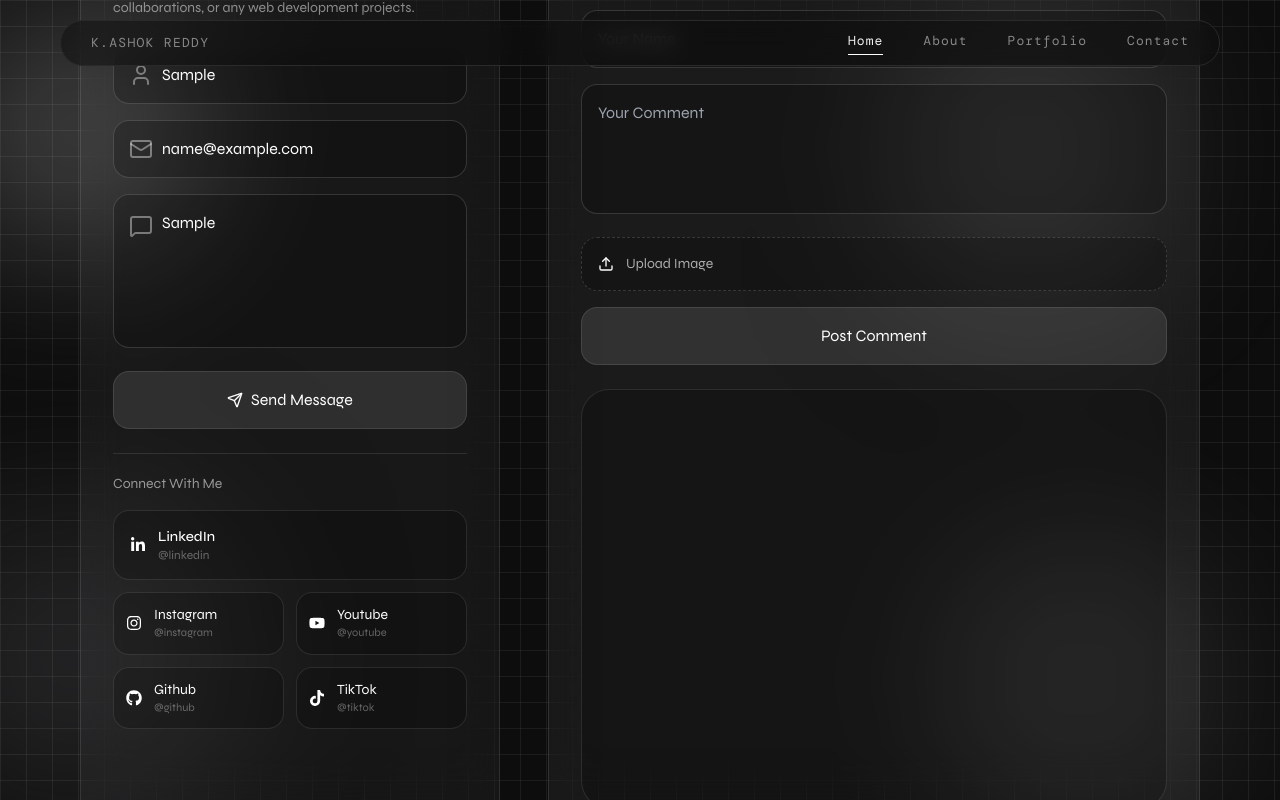
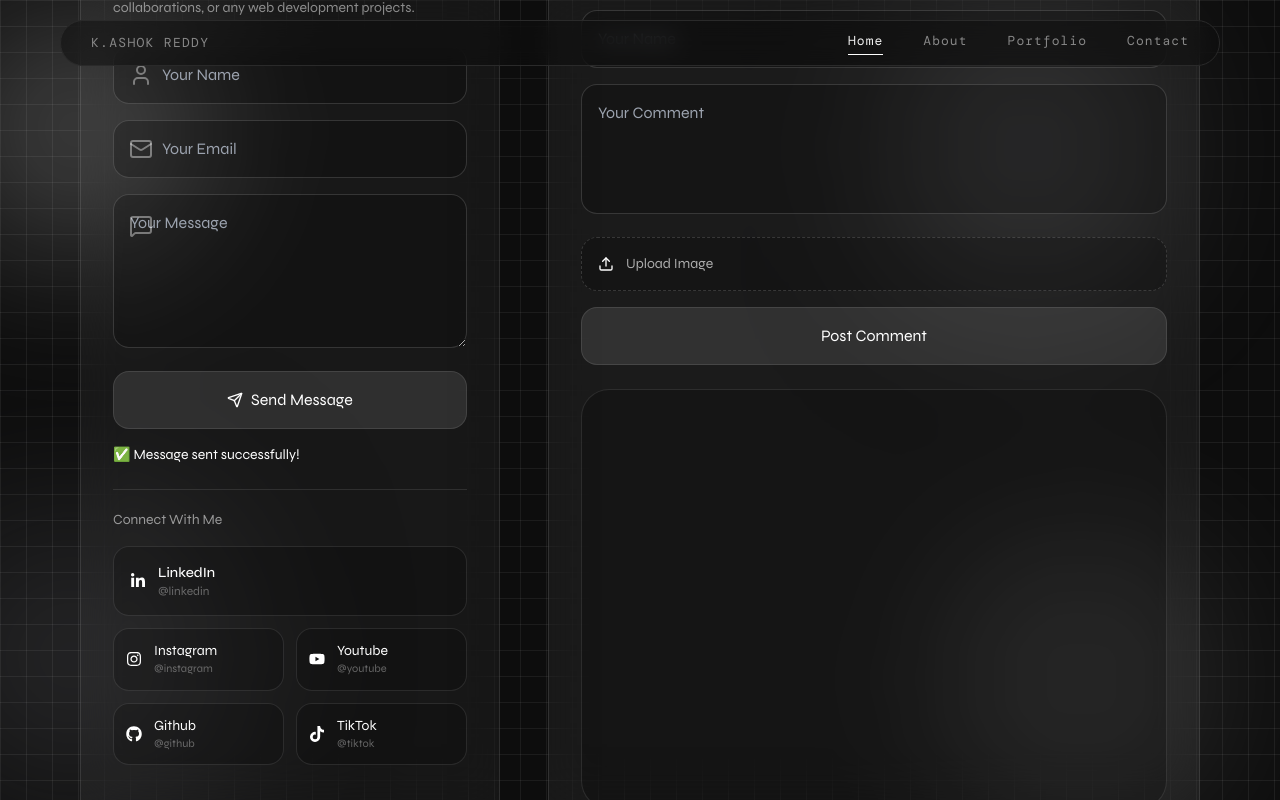
Before and after one commit to kambhamashokreddy7/Ashok-Portfolio, a Next.js app: page / in a window 1280 px wide. Both pictures are taken after typing "Sample", "name@example.com", "Sample" into the empty fields and a click on the button "Send Message". Shown: the part 2742-3542 px from the top of the page. Built offline with nearby package versions, Linux system fonts and the light colour scheme; a web font is replaced by a local one.

Commit message:
add email

```diff
--- a/package.json
+++ b/package.json
@@ -9,6 +9,7 @@
     "lint": "eslint"
   },
   "dependencies": {
+    "@emailjs/browser": "^4.4.1",
     "@react-three/drei": "^10.7.7",
     "@react-three/fiber": "^9.6.0",
     "@react-three/rapier": "^2.2.0",
--- a/src/components/sections/contact/ContactForm.tsx
+++ b/src/components/sections/contact/ContactForm.tsx
@@ -1,5 +1,6 @@
 'use client'
-
+import { useRef, useState } from "react";
+import emailjs from "@emailjs/browser";
 import { motion, Variants } from 'framer-motion'
 import {
   Send,
@@ -66,7 +67,42 @@ const socialLinks = [
   },
 ]
 
+const SERVICE_ID = "service_tmplfxc";
+const TEMPLATE_ID = "template_rf1ag8o";
+const PUBLIC_KEY = "zWn_wNT7KVrFIP9kS";
+
 export default function ContactForm() {
+  const form = useRef<HTMLFormElement>(null);
+
+  const [loading, setLoading] = useState(false);
+  const [status, setStatus] = useState("");
+
+  const sendEmail = async (e: React.FormEvent<HTMLFormElement>) => {
+    e.preventDefault();
+
+    if (!form.current) return;
+
+    setLoading(true);
+    setStatus("");
+
+    try {
+      await emailjs.sendForm(
+        SERVICE_ID,
+        TEMPLATE_ID,
+        form.current,
+        PUBLIC_KEY
+      );
+
+      setStatus("✅ Message sent successfully!");
+      form.current.reset();
+    } catch (error) {
+      console.error(error);
+      setStatus("❌ Failed to send message.");
+    }
+
+    setLoading(false);
+  };
+
   return (
     <motion.div
       initial={{ opacity: 0, x: -40 }}
@@ -94,7 +130,7 @@ export default function ContactForm() {
       </motion.div>
 
       {/* FORM */}
-      <div className="space-y-4">
+      <form ref={form} onSubmit={sendEmail} className="space-y-4">
         {/* NAME */}
         <motion.div
           variants={fieldVariants}
@@ -107,6 +143,8 @@ export default function ContactForm() {
             <User className="absolute left-4 top-1/2 -translate-y-1/2 text-white/40" />
 
             <input
+  name="user_name"
+  type="text"
   placeholder="Your Name"
   className="w-full rounded-2xl border border-white/15 bg-black/20 pl-12 pr-4 py-4 outline-none transition duration-200 focus:border-white focus:ring-1 focus:ring-white/40"
 />
@@ -125,6 +163,8 @@ export default function ContactForm() {
             <Mail className="absolute left-4 top-1/2 -translate-y-1/2 text-white/40" />
 
             <input
+  name="user_email"
+  type="email"
   placeholder="Your Email"
   className="w-full rounded-2xl border border-white/15 bg-black/20 pl-12 pr-4 py-4 outline-none transition duration-200 focus:border-white focus:ring-1 focus:ring-white/40"
 />
@@ -143,15 +183,18 @@ export default function ContactForm() {
             <MessageSquare className="absolute left-4 top-5 text-white/40" />
 
             <textarea
+  name="message"
+  placeholder="Your Message"
   rows={5}
-              placeholder="Your Message"
-              className="w-full rounded-2xl border border-white/15 bg-black/20 pl-12 pr-4 py-4 outline-none resize-none transition duration-200 focus:border-white focus:ring-1 focus:ring-white/40"
+  className="w-full rounded-2xl border border-white/15 bg-black/20 px-4 py-4 outline-none transition duration-200 focus:border-white focus:ring-1 focus:ring-white/40"
 />
           </div>
         </motion.div>
 
         {/* BUTTON */}
 <motion.button
+  type="submit"
+  disabled={loading}
   variants={fieldVariants}
   initial="hidden"
   whileInView="show"
@@ -165,9 +208,15 @@ export default function ContactForm() {
   className="w-full rounded-2xl py-4 bg-white/10 border border-white/10 flex items-center justify-center gap-2"
 >
   <Send size={16} />
-          Send Message
+  {loading ? "Sending..." : "Send Message"}
 </motion.button>
-      </div>
+
+{status && (
+  <p className="mt-3 text-sm">
+    {status}
+  </p>
+)}
+      </form>
 
       {/* SOCIAL */}
       <div className="border-t border-white/10 pt-5 mt-6">
```
Also changed, not shown: 1 other file (tests, documents, lock files or other folders). Lines whose indentation alone changed are shown as unchanged.
